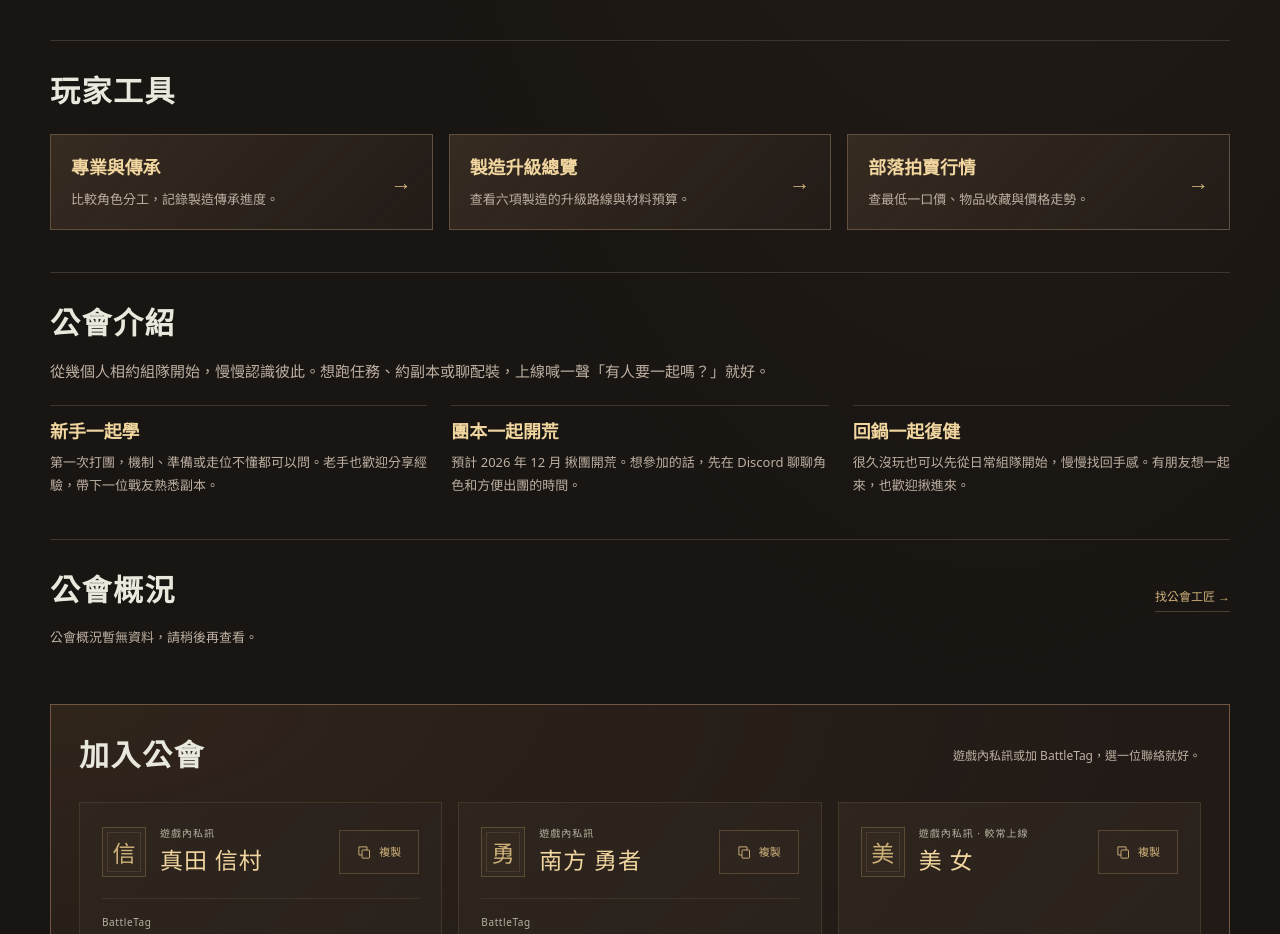
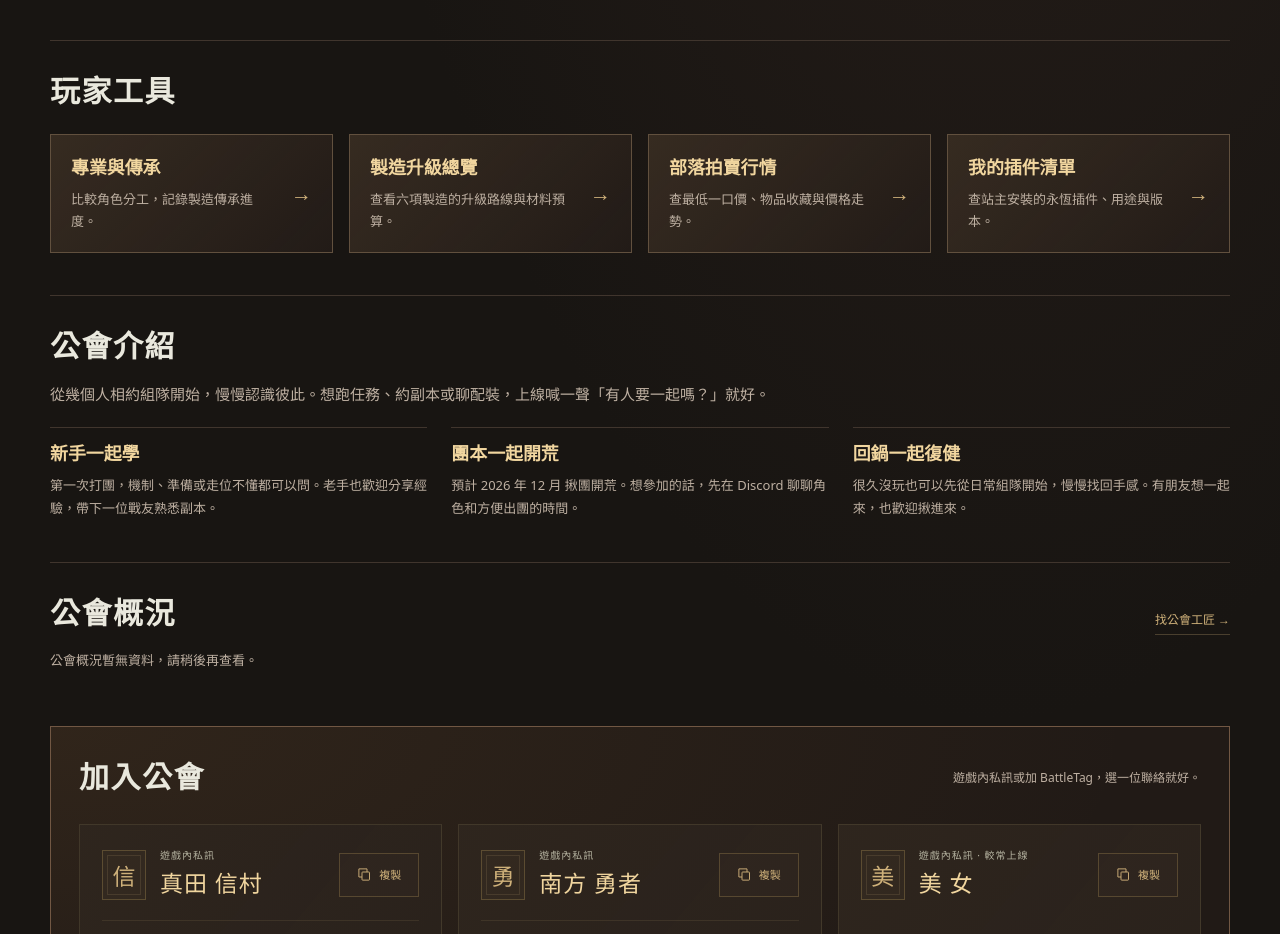
Before and after one commit to jakeuj/wow-forever-professions, a plain HTML site: page index.html in a window 1280 px wide. Shown: the part 1380-2314 px from the top of the page. Drawn offline with Linux system fonts and the light colour scheme; no server answers.

Commit message:
Link the addon inventory from homepage tools

```diff
--- a/guild/guild.css
+++ b/guild/guild.css
@@ -184,12 +184,15 @@
 
 .guild-tool-list, .guild-stories {
   display: grid;
-  grid-template-columns: repeat(3, minmax(0, 1fr));
-  gap: 16px;
   margin: 20px 0 0;
 }
 
-.guild-tool-list { padding: 0; list-style: none; }
+.guild-tool-list {
+  grid-template-columns: repeat(4, minmax(0, 1fr));
+  gap: 16px;
+  padding: 0;
+  list-style: none;
+}
 
 .guild-tool {
   display: flex;
@@ -222,7 +225,10 @@
 
 .guild-tool > span { color: var(--gold); font-size: 21px; }
 
-.guild-stories { gap: 24px; }
+.guild-stories {
+  grid-template-columns: repeat(3, minmax(0, 1fr));
+  gap: 24px;
+}
 
 .guild-stories article {
   padding-top: 12px;
@@ -457,6 +463,8 @@
 }
 
 @media (max-width: 1120px) {
+  .guild-tool-list { grid-template-columns: repeat(2, minmax(0, 1fr)); }
+
   .guild-contact-heading {
     align-items: flex-start;
     flex-direction: column;
--- a/index.html
+++ b/index.html
@@ -21,7 +21,7 @@
   <meta name="twitter:card" content="summary_large_image">
   <link rel="icon" type="image/webp" href="./assets/guild-emblem.webp">
   <link rel="stylesheet" href="./style.css?v=20261119-guild">
-  <link rel="stylesheet" href="./guild/guild.css?v=20261119-recruitment">
+  <link rel="stylesheet" href="./guild/guild.css?v=20261119-tools">
   <script src="./guild/home.mjs?v=20261119-recruitment" type="module"></script>
   <script src="./guild/overview.mjs?v=1" type="module"></script>
 </head>
@@ -120,6 +120,12 @@
             <span aria-hidden="true">→</span>
           </a>
         </li>
+        <li>
+          <a class="guild-tool" href="./addons/">
+            <div><h3>我的插件清單</h3><p>查站主安裝的永恆插件、用途與版本。</p></div>
+            <span aria-hidden="true">→</span>
+          </a>
+        </li>
       </ul>
     </section>
 
```
Also changed, not shown: 1 other file.
